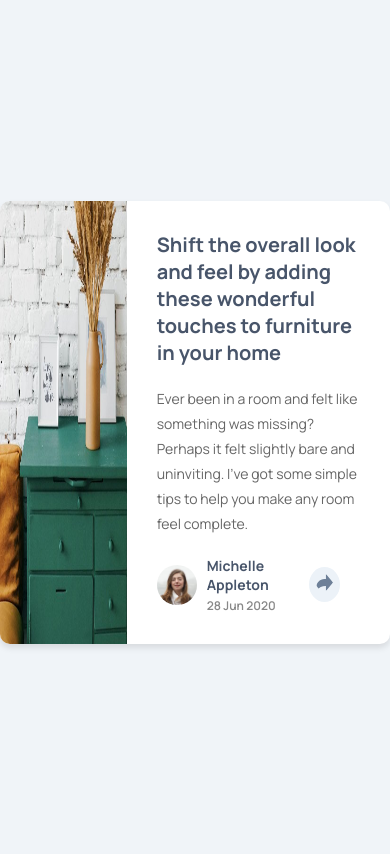
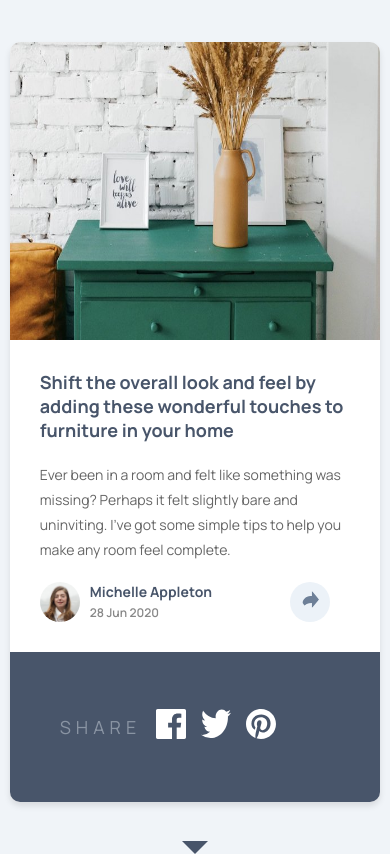
Before and after one commit to LeandroAzevedo-1/Article-preview-component, a plain HTML site: page index.html in a window 390 px wide. Both pictures are taken after a click on the button 324 px from the left and 584 px from the top of the page. Drawn offline with Linux system fonts and the light colour scheme.

Commit message:
Tarefa: Css Responsivo, em construção...

```diff
--- a/index.html
+++ b/index.html
@@ -45,9 +45,10 @@
           </div>
         </div>
 
-        <button class="btn-seta">
-          <img src="./src/images/icon-share.svg" alt="imagem da seta" >
+        <button  class="btn-seta">
+          <img src="./src/images/icon-share.svg" alt="share icon" >
         </button>
+
       </div>
 
     </article>
--- a/src/js/script.js
+++ b/src/js/script.js
@@ -1,5 +1,6 @@
 const btnSeta = document.querySelector('.btn-seta');
 const socialMedia = document.querySelector('.social-media');
+
 
 btnSeta.addEventListener('click', () => {
     socialMedia.classList.toggle('active');
--- a/src/styles/responsive.css
+++ b/src/styles/responsive.css
@@ -0,0 +1,50 @@
+@media (max-width: 675px) {
+    .card {
+       width: 450px;
+       height: 90vh;
+       flex-direction: column;
+    }
+    .image img {
+        width: 100%;
+        height: 123%;
+      }
+    .card .card-profile .btn-seta {
+        position: static;
+        left: 0px;
+        bottom: 60px;
+        width: 40px;
+        height: 40px;
+        z-index: 1;
+      }
+
+      /* Usar filter no javascript */
+      /* .card .card-profile .btn-seta img{
+        filter: brightness(0) saturate(100%) invert(94%) sepia(0%)
+      } */
+
+      .social-media{
+        justify-content: start;
+        width: 100%;
+        height: 20%;
+        position: static;
+        border-radius: 0;
+        margin: 0;
+        padding:0 50px;
+      }
+    .social-media img {
+        width: 30px;
+        height:30px;
+      }
+    .social-media .shrf {
+        font-size: 18px;
+    }
+
+}
+@media (max-width: 475px) {
+    .card {
+        width: 95%;
+    }
+    .card .card-content .description{
+        font-size: 18px;
+      }
+}
--- a/src/styles/style.css
+++ b/src/styles/style.css
@@ -74,7 +74,7 @@ body {
   height: 17px;
   margin: 0 auto;
 }
-/* section  soxial media*/
+/* Section Social Media */
 .social-media{
   display: none;
   justify-content: center;
```
